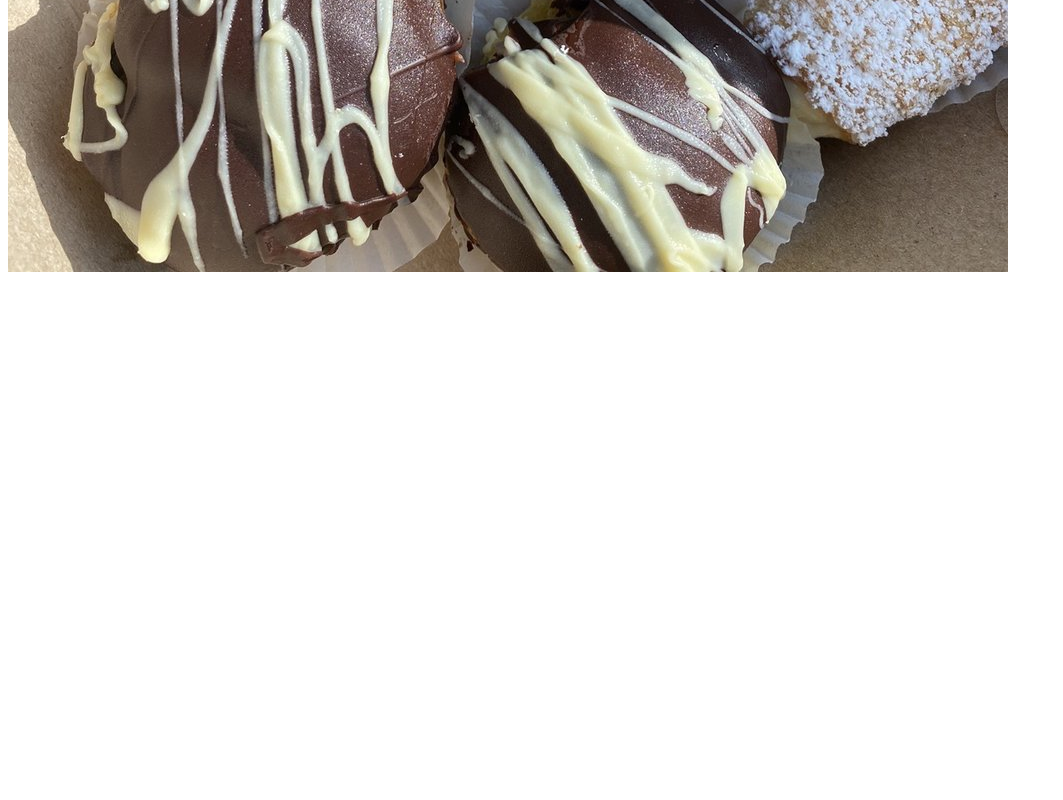
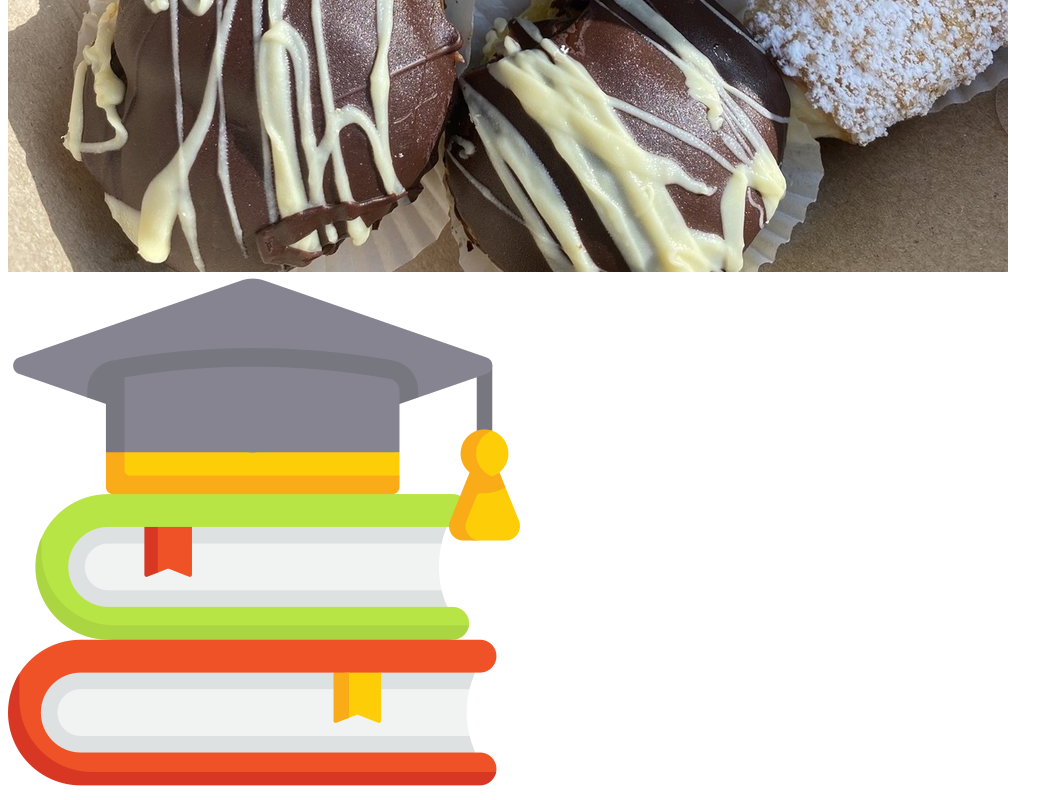
Before and after one commit to gaaji12345/MyProfile, a plain HTML site: page index.html in a window 1280 px wide. Shown: the part 855-1655 px from the top of the page, without its empty margins (0-1063 px from the left). Before the commit the page ends 1139 px from the top, so only its background shows below. Drawn offline with Linux system fonts and the light colour scheme.

Commit message:
sescond phtos

```diff
--- a/index.html
+++ b/index.html
@@ -8,6 +8,7 @@
 <h1> Gaaji</h1>
 <h2> Bro</h2>
 <img src="assets/images/1000s.jpg">
+<img src="assets/images/education.png">
 
 </body>
 </html>
```
Also changed, not shown: assets/images/education.png (added).
